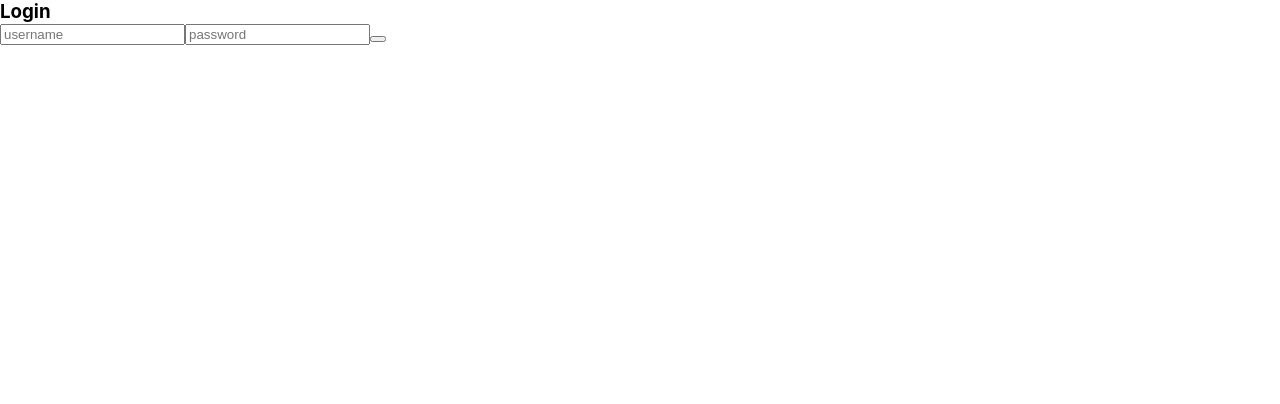
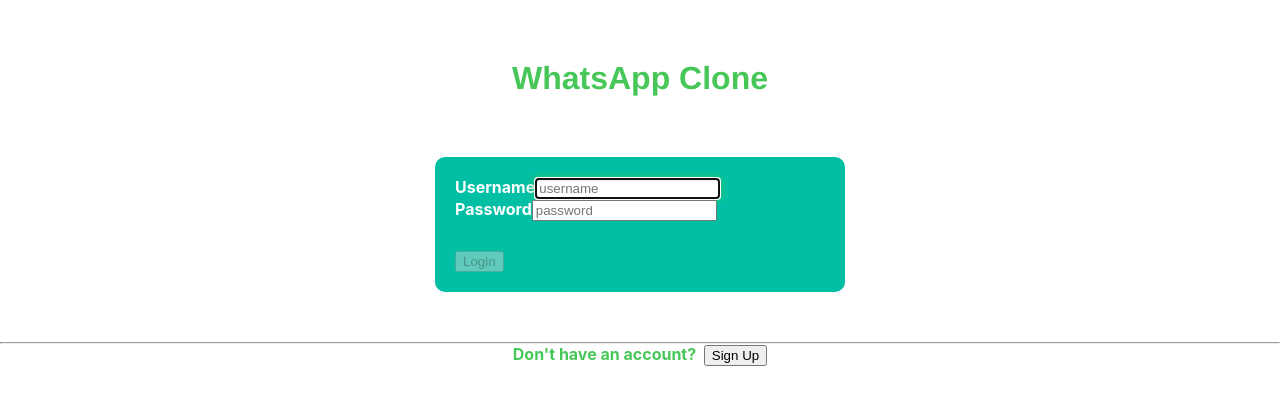
Before and after one commit to wyu6609/whats_Upp, a React (Create React App) app: page / in a window 1280 px wide. Shown: the top 404 px of the page. Built offline with nearby package versions, Linux system fonts and the light colour scheme; what actioncable would draw is missing.

Commit message:
added LOGIN - loginform and signup form, updated PORT to 4000 in PACKAGE.json

```diff
--- /dev/null
+++ b/src/components/Login.css
@@ -0,0 +1,39 @@
+@media all and (min-width: 375px) {
+  .Login {
+    padding: 50px 0;
+
+    color: white;
+    font-weight: bold;
+  }
+  h1 {
+    font-family: "Helvetica";
+    color: rgb(71, 199, 88);
+    text-align: center;
+    font-weight: bold;
+    padding: 10px;
+  }
+  p {
+    color: rgb(71, 199, 88);
+    text-align: center;
+    margin: 0 auto;
+  }
+  .Login form {
+    color: white;
+    font-weight: bold;
+    margin: 0 auto;
+    max-width: 370px;
+    padding: 20px;
+    background-color: rgb(0, 191, 165);
+    border-radius: 10px;
+  }
+  .button-login {
+    margin-top: 30px;
+  }
+  .button {
+    font-weight: bold;
+  }
+  .form-control:focus {
+    border-color: rgb(71, 199, 88);
+    box-shadow: inset 0 1px 1px rgba(0, 0, 0, 0.075), 0 0 8px rgb(71, 199, 88);
+  }
+}
--- a/src/components/Login.js
+++ b/src/components/Login.js
@@ -1,50 +1,46 @@
-import React,{useState} from 'react'
-import { useSelector, useDispatch } from 'react-redux'
-import {setValue} from '../redux/user'
+import React, { useState } from "react";
+import { Button, Form } from "react-bootstrap";
+import "./Login.css";
+import { useSelector, useDispatch } from "react-redux";
+import { setValue } from "../redux/user";
+import LoginForm from "./LoginForm";
+import SignupForm from "./SignupForm";
+
 function Login() {
   const dispatch = useDispatch();
-  const [username, setUsername] = useState('');
-  const [password, setPassword] = useState('');
-  function handleChange(e){
-    if(e.target.name === 'username'){
-      setUsername(e.target.value);
-    }else{
-      setPassword(e.target.value);
-    }
-  }
-  function handleSubmit(e){
-    e.preventDefault()
-    fetch('http://localhost:3000/login', {
-        method: 'POST',
-        headers: {
-            'Content-Type': 'application/json',
-            'Accept': 'application/json'
-        },
-        body: JSON.stringify({
-            username,
-            password
-        })
-    })
-    .then(response => response.json())
-    .then(data => {
-        if (data.authenticated) {
-            localStorage.setItem('jwt_token', data.token)
-            dispatch(setValue(data.user.data));
-        } else {
-            alert('Password/Username combination not found')
-        }
-    })
-  }
+  const [showLogin, setShowLogin] = useState(true);
   return (
-    <div>
-        <h3>Login</h3>
-        <form onSubmit={(e) => handleSubmit(e)} >
-          <input type='text' name="username" onChange={(e) => handleChange(e)} value={username} placeholder="username"/>
-          <input  type='password' name="password" onChange={(e) => handleChange(e)} value={password} placeholder="password"/>
-          <button type='submit'/>
-        </form>
+    <div className="Login">
+      <h1>WhatsApp Clone </h1>
+      {showLogin ? (
+        <div>
+          <LoginForm showLogin={showLogin} setShowLogin={setShowLogin} />
+          <hr />
+          <p className="signup-footer">
+            Don't have an account? &nbsp;
+            <Button variant="success" onClick={() => setShowLogin(false)}>
+              Sign Up
+            </Button>
+          </p>
+        </div>
+      ) : (
+        <div>
+          <SignupForm />
+          <hr />
+          <p>
+            Already have an account? &nbsp;
+            <Button
+              variant="success"
+              size="sm"
+              onClick={() => setShowLogin(true)}
+            >
+              Log In
+            </Button>
+          </p>
+        </div>
+      )}
     </div>
-  )
+  );
 }
 
-export default Login
+export default Login;
--- /dev/null
+++ b/src/components/LoginForm.js
@@ -0,0 +1,112 @@
+import React, { useState } from "react";
+import { Button, Form } from "react-bootstrap";
+import { useSelector, useDispatch } from "react-redux";
+import "./Login.css";
+import { useNavigate } from "react-router-dom";
+import { setValue } from "../redux/user";
+function LoginForm() {
+  const dispatch = useDispatch();
+  const navigate = useNavigate();
+  const [username, setUsername] = useState("");
+  const [password, setPassword] = useState("");
+  function handleChange(e) {
+    if (e.target.name === "username") {
+      setUsername(e.target.value);
+    } else {
+      setPassword(e.target.value);
+    }
+  }
+  function handleSubmit(e) {
+    e.preventDefault();
+    fetch("http://localhost:3000/login", {
+      method: "POST",
+      headers: {
+        "Content-Type": "application/json",
+        Accept: "application/json",
+      },
+      body: JSON.stringify({
+        username,
+        password,
+      }),
+    })
+      .then((response) => response.json())
+      .then((data) => {
+        if (data.authenticated) {
+          localStorage.setItem("jwt_token", data.token);
+          dispatch(setValue(data.user.data));
+          /*navigate to login screen */
+          navigate("/rooms/1");
+        } else {
+          alert("Password/Username combination not found");
+        }
+      });
+  }
+
+  function validateForm() {
+    return username.length > 0 && password.length > 0;
+  }
+  return (
+    <div className="Login">
+      <Form onSubmit={handleSubmit}>
+        <Form.Group size="lg" controlId="username">
+          <Form.Label>Username</Form.Label>
+          <Form.Control
+            autoFocus
+            type="text"
+            name="username"
+            onChange={(e) => handleChange(e)}
+            value={username}
+            placeholder="username"
+          />
+        </Form.Group>
+        <Form.Group size="lg" controlId="password">
+          <Form.Label>Password</Form.Label>
+          <Form.Control
+            type="password"
+            name="password"
+            onChange={(e) => handleChange(e)}
+            value={password}
+            placeholder="password"
+          />
+        </Form.Group>
+        <Button
+          className="button-login"
+          block
+          type="submit"
+          disabled={!validateForm()}
+        >
+          Login
+        </Button>
+      </Form>
+
+      {/* <form className="login-form" onSubmit={(e) => handleSubmit(e)}>
+
+        <input
+          className="mb-3"
+          type="text"
+          name="username"
+          onChange={(e) => handleChange(e)}
+          value={username}
+          placeholder="username"
+        />
+        <Form.Label>Password</Form.Label>
+        <input
+          className="mb-3"
+          type="password"
+          name="password"
+          onChange={(e) => handleChange(e)}
+          value={password}
+          placeholder="password"
+        />
+        <Button variant="primary" type="submit">
+          Login
+        </Button>
+        <Button variant="primary" type="submit">
+          Login
+        </Button>
+      </form> */}
+    </div>
+  );
+}
+
+export default LoginForm;
--- /dev/null
+++ b/src/components/SignupForm.js
@@ -0,0 +1,136 @@
+import React, { useState } from "react";
+import { Button, Form } from "react-bootstrap";
+import { useSelector, useDispatch } from "react-redux";
+import "./Login.css";
+
+import { setValue } from "../redux/user";
+function SignupForm() {
+  const dispatch = useDispatch();
+
+  const [username, setUsername] = useState("");
+  const [password, setPassword] = useState("");
+  const [passwordConfirmation, setPasswordConfirmation] = useState("");
+
+  //create new username
+  function handleChange(e) {
+    if (e.target.name === "username") {
+      setUsername(e.target.value);
+    }
+    if (e.target.name === "password") {
+      setPassword(e.target.value);
+    }
+    if (e.target.name === "passwordconfirmation") {
+      setPasswordConfirmation(e.target.value);
+    }
+  }
+
+  //POST-CREATE REQUEST
+  function handleSubmit(e) {
+    e.preventDefault();
+    fetch("http://localhost:3000/users", {
+      method: "POST",
+      headers: {
+        "Content-Type": "application/json",
+        Accept: "application/json",
+      },
+      body: JSON.stringify({
+        username,
+        password,
+        passwordConfirmation,
+      }),
+    })
+      .then((response) => response.json())
+      .then((data) => {
+        if (data.authenticated) {
+          localStorage.setItem("jwt_token", data.token);
+          dispatch(setValue(data.user.data));
+          /*navigate to login screen */
+        } else {
+          alert("Password/Username combination not found");
+        }
+      });
+  }
+
+  ///
+  function validateForm() {
+    return (
+      username.length > 0 &&
+      password.length > 0 &&
+      passwordConfirmation.length > 0
+    );
+  }
+  return (
+    <div className="Login">
+      <Form onSubmit={handleSubmit}>
+        <Form.Group size="lg" controlId="username">
+          <Form.Label>Username</Form.Label>
+          <Form.Control
+            autoFocus
+            type="text"
+            name="username"
+            onChange={(e) => handleChange(e)}
+            value={username}
+            placeholder="username"
+          />
+        </Form.Group>
+        <Form.Group size="lg" controlId="password">
+          <Form.Label>Password</Form.Label>
+          <Form.Control
+            type="password"
+            name="password"
+            onChange={(e) => handleChange(e)}
+            value={password}
+            placeholder="password"
+          />
+        </Form.Group>
+        <Form.Group size="lg" controlId="password">
+          <Form.Label>Password Confirmation</Form.Label>
+          <Form.Control
+            type="password"
+            name="passwordconfirmation"
+            onChange={(e) => handleChange(e)}
+            value={passwordConfirmation}
+            placeholder="password confirmation"
+          />
+        </Form.Group>
+        <Button
+          className="button-login"
+          block
+          type="submit"
+          disabled={!validateForm()}
+        >
+          Create Account
+        </Button>
+      </Form>
+
+      {/* <form className="login-form" onSubmit={(e) => handleSubmit(e)}>
+
+        <input
+          className="mb-3"
+          type="text"
+          name="username"
+          onChange={(e) => handleChange(e)}
+          value={username}
+          placeholder="username"
+        />
+        <Form.Label>Password</Form.Label>
+        <input
+          className="mb-3"
+          type="password"
+          name="password"
+          onChange={(e) => handleChange(e)}
+          value={password}
+          placeholder="password"
+        />
+        <Button variant="primary" type="submit">
+          Login
+        </Button>
+        <Button variant="primary" type="submit">
+          Login
+        </Button>
+      </form> */}
+    </div>
+  );
+}
+
+export default SignupForm;
```
Also changed, not shown: src/components/App.js (+41 -38 lines).
